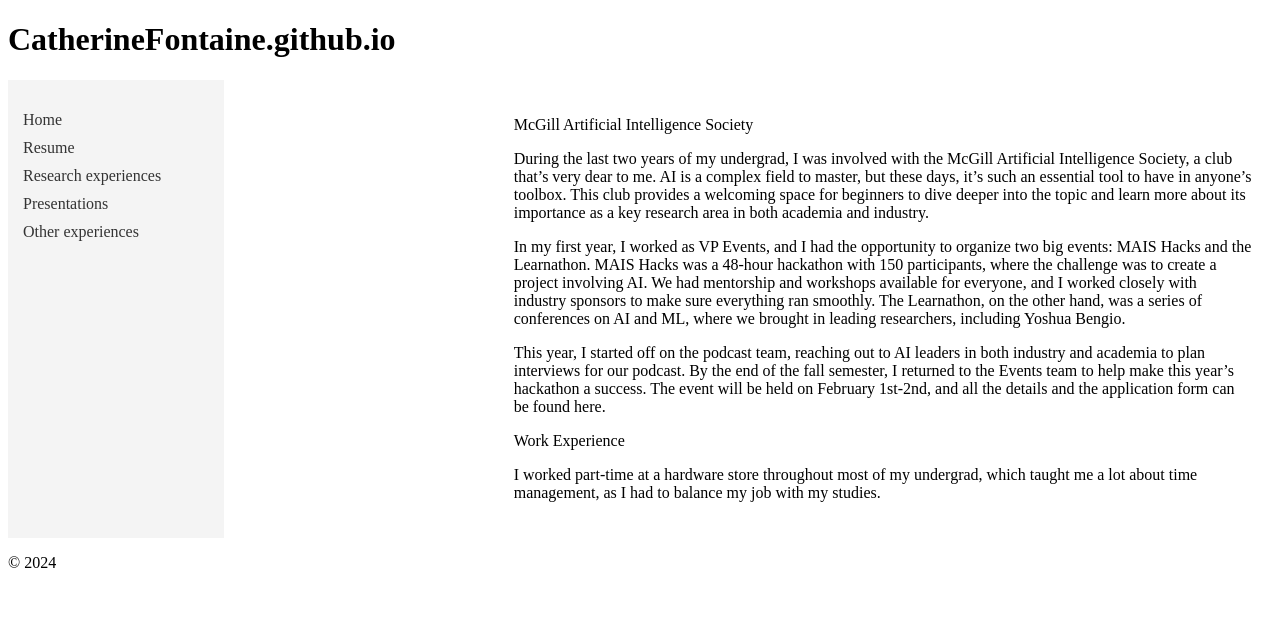
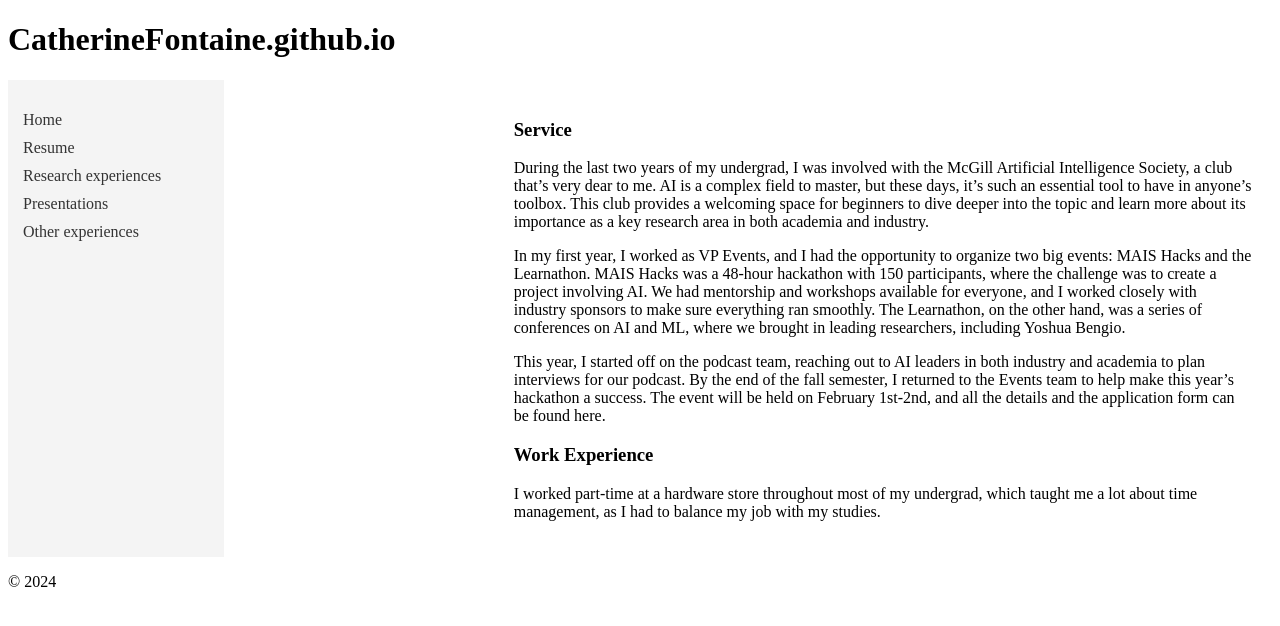
Before and after one commit to CatherineFontaine/CatherineFontaine.github.io, a Jekyll site: the page built from otherexperiences.md, in a window 1280 px wide. Shown: the top 626 px of the page. Built offline with Jekyll 4.4.1, drawn with Linux system fonts in a browser that asks for light colours.

Commit message:
Update otherexperiences.md

```diff
--- a/otherexperiences.md
+++ b/otherexperiences.md
@@ -3,7 +3,7 @@ layout: default
 title: Other Experiences
 ---
 
-McGill Artificial Intelligence Society
+### Service
 
 During the last two years of my undergrad, I was involved with the McGill Artificial Intelligence Society, a club that’s very dear to me. AI is a complex field to master, but these days, it’s such an essential tool to have in anyone’s toolbox. This club provides a welcoming space for beginners to dive deeper into the topic and learn more about its importance as a key research area in both academia and industry.
 
@@ -11,6 +11,6 @@ In my first year, I worked as VP Events, and I had the opportunity to organize t
 
 This year, I started off on the podcast team, reaching out to AI leaders in both industry and academia to plan interviews for our podcast. By the end of the fall semester, I returned to the Events team to help make this year’s hackathon a success. The event will be held on February 1st-2nd, and all the details and the application form can be found here.
 
-Work Experience
+### Work Experience
 
 I worked part-time at a hardware store throughout most of my undergrad, which taught me a lot about time management, as I had to balance my job with my studies.
```
